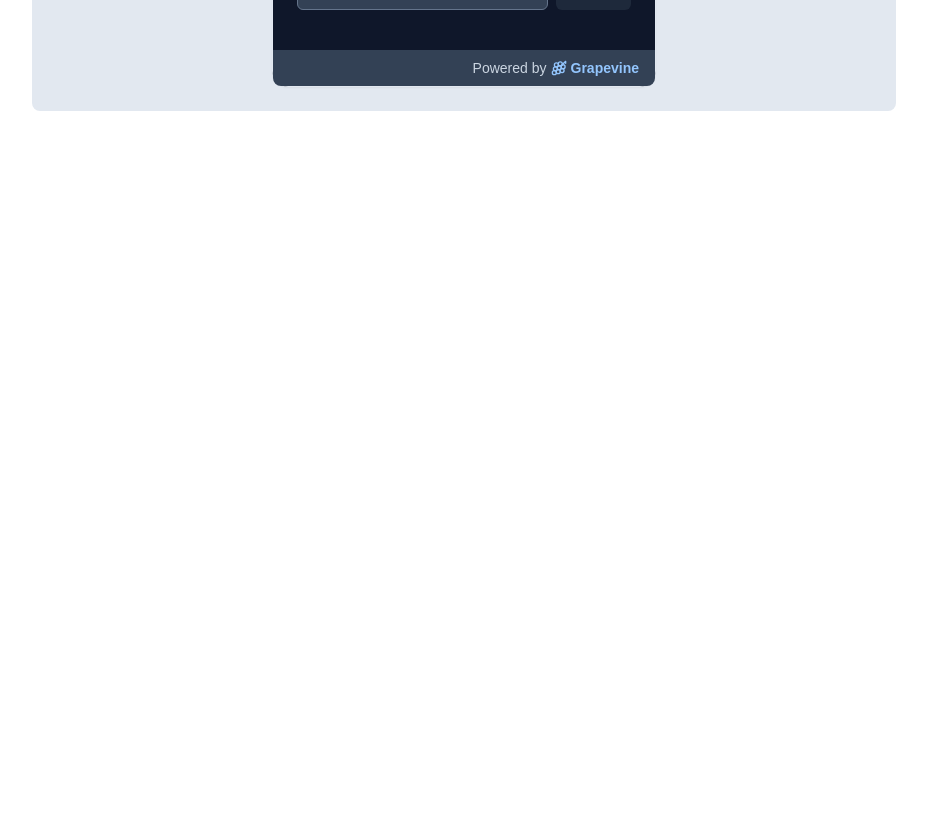
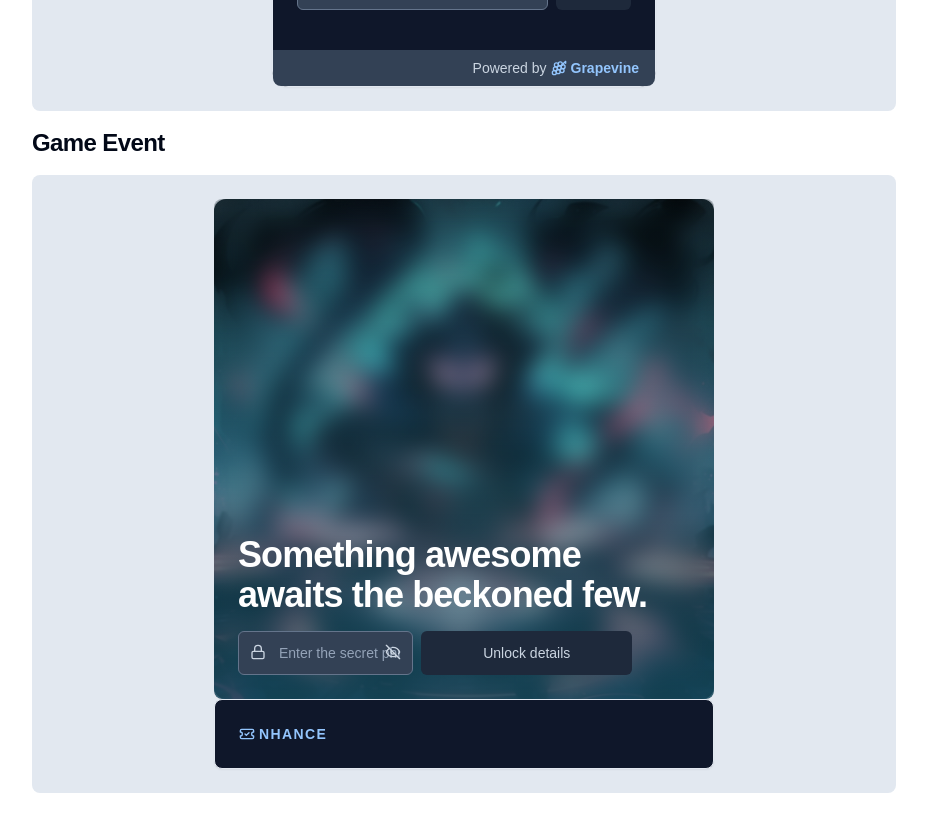
Before and after one commit to thebeyondr/grapevine, a Next.js app: page / in a window 1280 px wide. Shown: the part 1020-1852 px from the top of the page, without its empty margins (176-1103 px from the left). Before the commit the page ends 1550 px from the top, so only its background shows below. Built offline with nearby package versions, Linux system fonts and the light colour scheme.

Commit message:
feat(game-event): :sparkles: Add game event section

```diff
--- a/app/page.tsx
+++ b/app/page.tsx
@@ -1,4 +1,5 @@
 import BusinessVoting from "@/components/case-studies/business-voting";
+import { GameEvent } from "@/components/case-studies/game-event";
 import HealthcarePlatform from "@/components/case-studies/healthcare-platform";
 
 const useCaseList = [
@@ -9,8 +10,8 @@ const useCaseList = [
       "Explore how Grapevine can be used to build a healthcare communication platform for shared patient care",
   },
   {
-    title: "Gaming Community Engagement	",
-    anchor: "gaming-community-engagement",
+    title: "Gaming Community Event	",
+    anchor: "game-event",
     description:
       "Explore how Grapevine can be used to build a gaming community for shared gaming experiences",
   },
@@ -37,6 +38,7 @@ export default function Home() {
       <section className="flex flex-col space-y-4">
         <HealthcarePlatform />
         <BusinessVoting />
+        <GameEvent />
       </section>
     </main>
   );
--- a/components/case-studies/business-voting.tsx
+++ b/components/case-studies/business-voting.tsx
@@ -93,7 +93,7 @@ const BusinessVoting = () => {
   };
 
   return (
-    <article className="flex flex-col space-y-4" id="business-voting">
+    <section className="flex flex-col space-y-4" id="business-voting">
       <h2 className="text-xl md:text-2xl font-semibold">Business Voting</h2>
       <div className="flex flex-col items-center justify-center bg-slate-200 rounded-lg px-2 py-6 md:px-6">
         <Card
@@ -126,7 +126,7 @@ const BusinessVoting = () => {
             <AnimatePresence mode="popLayout">
               {passwordCheckState !== "complete" && (
                 <motion.div
-                  className="flex space-x-2"
+                  className="flex flex-col md:flex-row space-y-2 md:space-x-2 md:space-y-0"
                   initial={{ opacity: 0 }}
                   animate={{ opacity: 1 }}
                   exit={{
@@ -262,7 +262,7 @@ const BusinessVoting = () => {
           </CardFooter>
         </Card>
       </div>
-    </article>
+    </section>
   );
 };
 
--- /dev/null
+++ b/components/case-studies/game-event.tsx
@@ -0,0 +1,164 @@
+"use client";
+
+import { buttonVariants } from "@/components/ui/button";
+import { Card, CardHeader, CardTitle } from "@/components/ui/card";
+import { Input } from "@/components/ui/input";
+import { AnimatePresence, motion } from "framer-motion";
+import { Check, Eye, EyeOff, Loader2, Lock, TicketCheck } from "lucide-react";
+import Image from "next/image";
+import { MouseEvent, useState } from "react";
+
+const GameEvent = () => {
+  const [imgPosition, setImgPosition] = useState({ x: 0, y: 0 });
+  const [passwordCheckState, setPasswordCheckState] = useState<
+    "loading" | "success" | "error" | "complete" | "idle"
+  >("idle");
+  const [showPassword, setShowPassword] = useState(false);
+
+  const handleMouseMove = (e: MouseEvent<HTMLElement>) => {
+    const dampeningFactor = 0.01;
+    const newX = (e.clientX - 167 - 200) * dampeningFactor;
+    const newY = (e.clientY - 367 - 200) * dampeningFactor;
+    setImgPosition({ x: newX, y: newY });
+  };
+
+  const handleMouseLeave = () => {
+    setImgPosition({ x: 0, y: 0 });
+  };
+
+  const fakeProcessSecret = () => {
+    setPasswordCheckState("loading");
+    setTimeout(() => {
+      setPasswordCheckState("success");
+      setTimeout(() => {
+        setPasswordCheckState("complete");
+      }, 2000);
+    }, 2000);
+  };
+
+  return (
+    <section className="flex flex-col space-y-4" id="game-event">
+      <h2 className="text-xl md:text-2xl font-semibold">Game Event</h2>
+      <div className="flex flex-col items-center justify-center bg-slate-200 rounded-lg px-2 py-6 md:px-6">
+        <motion.div
+          layout
+          className={`relative rounded-lg overflow-clip`}
+          onMouseMove={handleMouseMove}
+          onMouseLeave={handleMouseLeave}
+        >
+          <div
+            className="relative overflow-clip rounded-lg w-full h-[500px]"
+            style={{
+              transform: `translate(${imgPosition.x}px, ${imgPosition.y}px)`,
+            }}
+          >
+            <Image
+              src={"/arcane-dj.jpg"}
+              alt="Arcane DJ"
+              width={500}
+              height={500}
+              className="rounded-xl"
+            />
+          </div>
+          <div
+            className={`absolute top-0 left-0 p-5 md:p-6 w-full h-full flex flex-col items-start justify-end bg-gradient-to-t from-cyan-900/80 to-transparent ${
+              passwordCheckState === "complete"
+                ? "backdrop-blur-none"
+                : "backdrop-blur-md"
+            } transition-all duration-300`}
+          >
+            <motion.h3
+              layout
+              className="text-white text-3xl md:text-4xl font-semibold leading-8 tracking-tight"
+            >
+              {passwordCheckState === "complete"
+                ? "Let's party together, warrior!"
+                : "Something awesome awaits the beckoned few."}
+            </motion.h3>
+            <div className="p-2"></div>
+            <AnimatePresence mode="popLayout">
+              {passwordCheckState !== "complete" && (
+                <motion.div
+                  className="flex flex-col md:flex-row space-y-2 md:space-x-2 md:space-y-0 justify-center items-center"
+                  initial={{ opacity: 0 }}
+                  animate={{ opacity: 1 }}
+                  exit={{
+                    opacity: 0,
+                    y: 10,
+                    transition: { duration: 0.5 },
+                  }}
+                >
+                  <div className="relative w-full">
+                    <Input
+                      type={showPassword ? "text" : "password"}
+                      placeholder="Enter the secret phrase"
+                      disabled={
+                        passwordCheckState === "loading" ||
+                        passwordCheckState === "success"
+                      }
+                      className="flex-1 h-11 bg-slate-700 text-slate-100 border-slate-500 focus-visible:ring-slate-400 ring-offset-slate-700 placeholder:text-slate-400 pl-10"
+                    />
+                    <div className="absolute inset-y-1 left-3 top-1/2 transform -translate-y-1/2 text-slate-300 w-max">
+                      <Lock size={16} />
+                    </div>
+                    <div className="absolute inset-y-1 right-3 top-1/2 transform -translate-y-1/2 text-slate-300 w-max">
+                      {showPassword ? (
+                        <Eye size={16} onClick={() => setShowPassword(false)} />
+                      ) : (
+                        <EyeOff
+                          size={16}
+                          onClick={() => setShowPassword(true)}
+                        />
+                      )}
+                    </div>
+                  </div>
+                  <motion.button
+                    className={`${buttonVariants({
+                      variant: "ghost",
+                      size: "lg",
+                    })} w-full ${
+                      passwordCheckState === "success"
+                        ? "bg-green-600"
+                        : "bg-slate-800 hover:bg-slate-700"
+                    }`}
+                    onClick={fakeProcessSecret}
+                    disabled={
+                      passwordCheckState === "loading" ||
+                      passwordCheckState === "success"
+                    }
+                  >
+                    {passwordCheckState === "loading" ? (
+                      <Loader2 className="animate-spin text-slate-100" />
+                    ) : passwordCheckState === "success" ? (
+                      <Check className="text-green-300" />
+                    ) : (
+                      <span className="text-slate-300">Unlock details</span>
+                    )}
+                  </motion.button>
+                </motion.div>
+              )}
+            </AnimatePresence>
+
+            {/* <Button
+              variant={"ghost"}
+              size={"lg"}
+              className="text-white bg-slate-900/60"
+            >
+              Unlock details
+            </Button> */}
+          </div>
+        </motion.div>
+        <Card className="w-full bg-slate-900 rounded-lg flex flex-col md:w-[500px]">
+          <CardHeader>
+            <CardTitle className="text-sm tracking-widest text-blue-300 flex items-center space-x-1">
+              <TicketCheck size={16} />
+              <span>NHANCE</span>
+            </CardTitle>
+          </CardHeader>
+        </Card>
+      </div>
+    </section>
+  );
+};
+
+export { GameEvent };
```
Also changed, not shown: public/arcane-dj.jpg (added).
